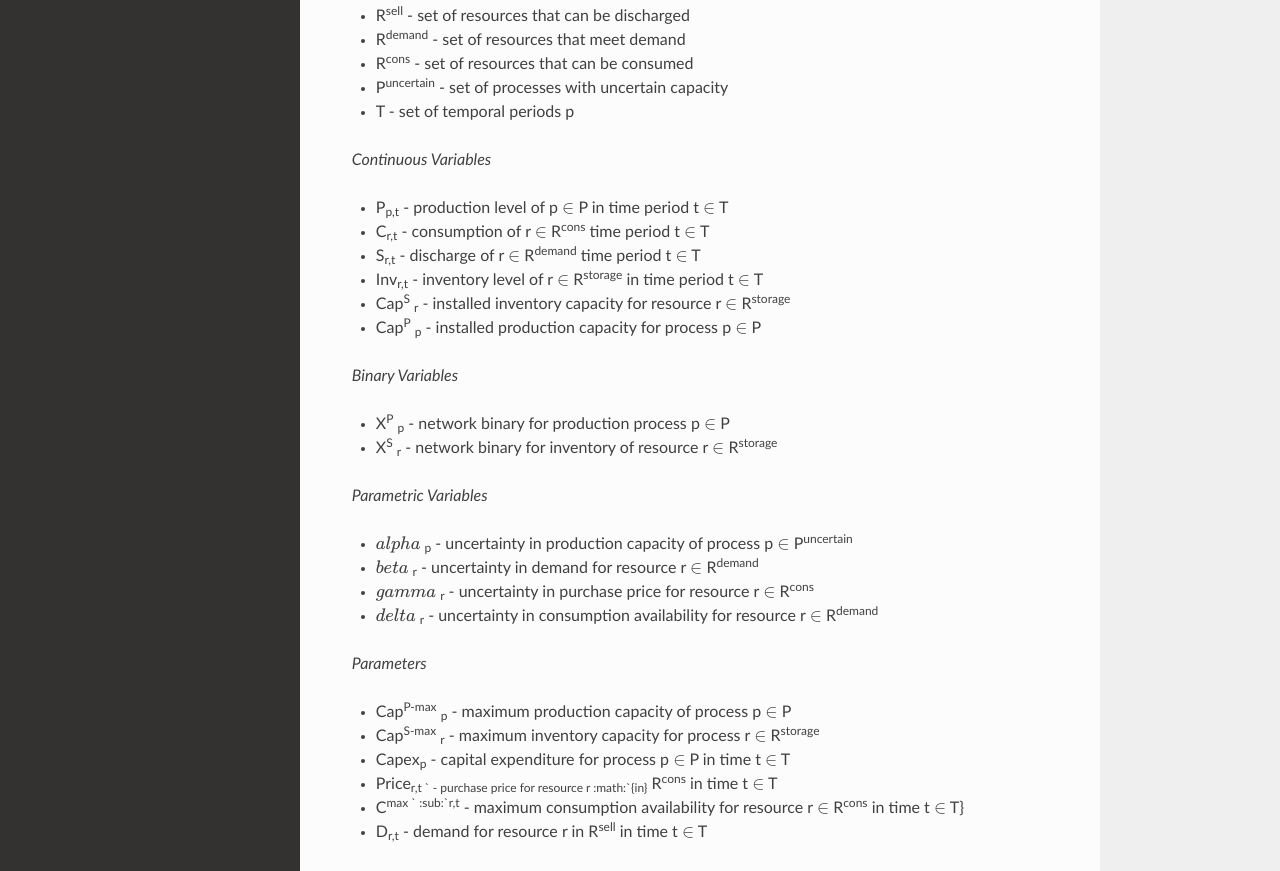
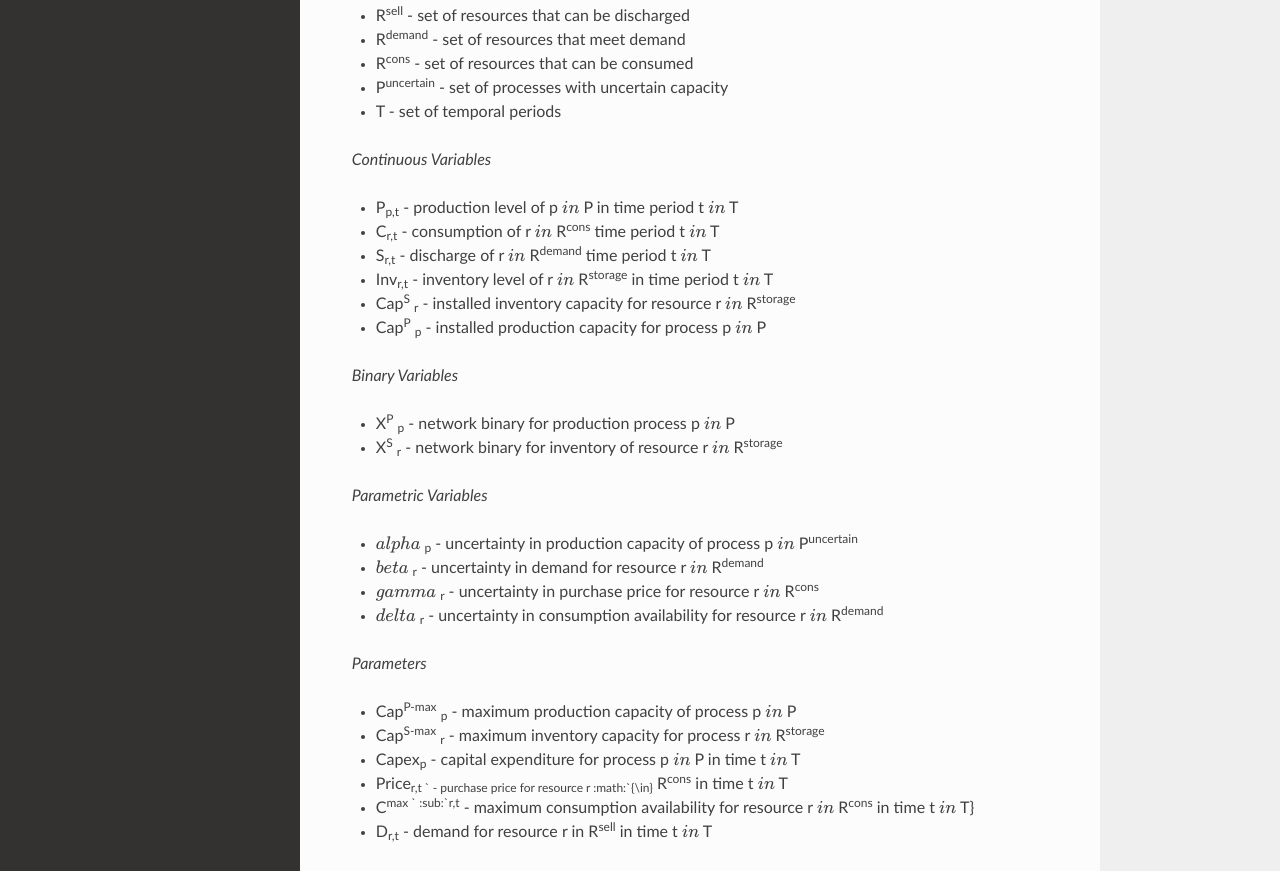
Before and after one commit to TAMUparametric/energiapy, a Sphinx documentation site: the page built from docs/mpLP_example.rst, in a window 1280 px wide and 1400 px high. Shown: the part 516-1387 px from the top of the window. Built offline with Sphinx 7.4.7 and the Read the Docs theme 2.0.0, drawn with Linux system fonts in a browser that asks for light colours.

Commit message:
latex is rst 2

```diff
--- a/docs/mpLP_example.rst
+++ b/docs/mpLP_example.rst
@@ -25,24 +25,24 @@ The sets and variables used are stated here
 - R\ :sup:`demand` - set of resources that meet  demand
 - R\ :sup:`cons` - set of resources that can be consumed
 - P\ :sup:`uncertain` - set of processes with uncertain capacity
-- T - set of temporal periods p
+- T - set of temporal periods
 
 
 
 *Continuous Variables*
 
 
-- P\ :sub:`p,t` - production level of p :math:`{\in}`  P in time period t :math:`{\in}` T
+- P\ :sub:`p,t` - production level of p :math:`{\\in}`  P in time period t :math:`{\\in}` T
 
-- C\ :sub:`r,t` - consumption of r :math:`{\in}` R\ :sup:`cons` time period t :math:`{\in}` T
+- C\ :sub:`r,t` - consumption of r :math:`{\\in}` R\ :sup:`cons` time period t :math:`{\\in}` T
 
-- S\ :sub:`r,t` - discharge of r :math:`{\in}` R\ :sup:`demand` time period t :math:`{\in}` T
+- S\ :sub:`r,t` - discharge of r :math:`{\\in}` R\ :sup:`demand` time period t :math:`{\\in}` T
 
-- Inv\ :sub:`r,t` - inventory level of r :math:`{\in}` R\ :sup:`storage`  in time period t :math:`{\in}` T
+- Inv\ :sub:`r,t` - inventory level of r :math:`{\\in}` R\ :sup:`storage`  in time period t :math:`{\\in}` T
 
-- Cap\ :sup:`S` \ :sub:`r` - installed inventory capacity for resource r :math:`{\in}`  R\ :sup:`storage`
+- Cap\ :sup:`S` \ :sub:`r` - installed inventory capacity for resource r :math:`{\\in}`  R\ :sup:`storage`
 
-- Cap\ :sup:`P` \ :sub:`p` - installed production capacity for process p :math:`{\in}` P
+- Cap\ :sup:`P` \ :sub:`p` - installed production capacity for process p :math:`{\\in}` P
 
 
 
@@ -50,36 +50,35 @@ The sets and variables used are stated here
 *Binary Variables*
 
 
-- X\ :sup:`P` \ :sub:`p` - network binary for production process p :math:`{\in}` P
-- X\ :sup:`S` \ :sub:`r` - network binary for inventory of resource r :math:`{\in}` R\ :sup:`storage`
+- X\ :sup:`P` \ :sub:`p` - network binary for production process p :math:`{\\in}` P
+- X\ :sup:`S` \ :sub:`r` - network binary for inventory of resource r :math:`{\\in}` R\ :sup:`storage`
 
 
 
 *Parametric Variables*
 
 
-- :math:`{\\alpha}` \ :sub:`p` - uncertainty in production capacity of process p :math:`{\in}` P\ :sup:`uncertain`
-- :math:`{\\beta}` \ :sub:`r` - uncertainty in demand for resource r :math:`{\in}` R\ :sup:`demand`
-- :math:`{\\gamma}` \ :sub:`r` - uncertainty in purchase price for resource r :math:`{\in}` R\ :sup:`cons`
-- :math:`{\\delta}` \ :sub:`r` - uncertainty in consumption availability for resource r :math:`{\in}` R\ :sup:`demand`
+- :math:`{\\alpha}` \ :sub:`p` - uncertainty in production capacity of process p :math:`{\\in}` P\ :sup:`uncertain`
+- :math:`{\\beta}` \ :sub:`r` - uncertainty in demand for resource r :math:`{\\in}` R\ :sup:`demand`
+- :math:`{\\gamma}` \ :sub:`r` - uncertainty in purchase price for resource r :math:`{\\in}` R\ :sup:`cons`
+- :math:`{\\delta}` \ :sub:`r` - uncertainty in consumption availability for resource r :math:`{\\in}` R\ :sup:`demand`
 
 
 *Parameters*
 
 
-- Cap\ :sup:`P-max` \ :sub:`p` - maximum production capacity of process p :math:`{\in}` P
-- Cap\ :sup:`S-max` \ :sub:`r` - maximum inventory capacity for process r :math:`{\in}` R\ :sup:`storage`
-- Capex\ :sub:`p` - capital expenditure for process p :math:`{\in}` P in time t :math:`{\in}` T
-- Price\ :sub:`r,t ` - purchase price for resource r :math:`{\in}` R\ :sup:`cons` in time t :math:`{\in}` T
-- C\ :sup:`max ` \ :sub:`r,t` - maximum consumption availability for resource r :math:`{\in}` R\ :sup:`cons` in time t :math:`{\in}` T}
-- D\ :sub:`r,t` - demand for resource r in R\ :sup:`sell` in time t :math:`{\in}` T
+- Cap\ :sup:`P-max` \ :sub:`p` - maximum production capacity of process p :math:`{\\in}` P
+- Cap\ :sup:`S-max` \ :sub:`r` - maximum inventory capacity for process r :math:`{\\in}` R\ :sup:`storage`
+- Capex\ :sub:`p` - capital expenditure for process p :math:`{\\in}` P in time t :math:`{\\in}` T
+- Price\ :sub:`r,t ` - purchase price for resource r :math:`{\\in}` R\ :sup:`cons` in time t :math:`{\\in}` T
+- C\ :sup:`max ` \ :sub:`r,t` - maximum consumption availability for resource r :math:`{\\in}` R\ :sup:`cons` in time t :math:`{\\in}` T}
+- D\ :sub:`r,t` - demand for resource r in R\ :sup:`sell` in time t :math:`{\\in}` T
 
 **MILP Formulation**
 
 Given is a general MILP modeling and optimization framework for simultaneous network design and scheduling.
 
 .. math::
-
 
     \begin{equation}
         min \hspace{1cm} \sum_{p \in \mathcal{P}} Capex_p \times Cap^P_p + \sum_{t \in \mathcal{T}} \sum_{r \in \mathcal{R}^{cons}} C_{r,t} \times Price_{r,t}
```
